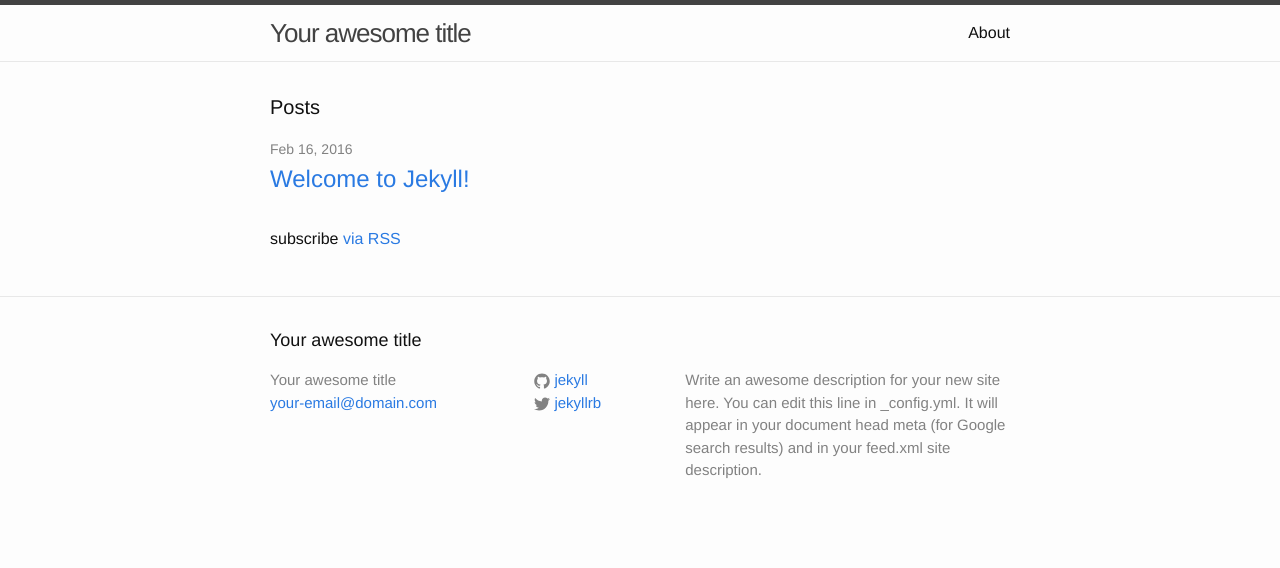
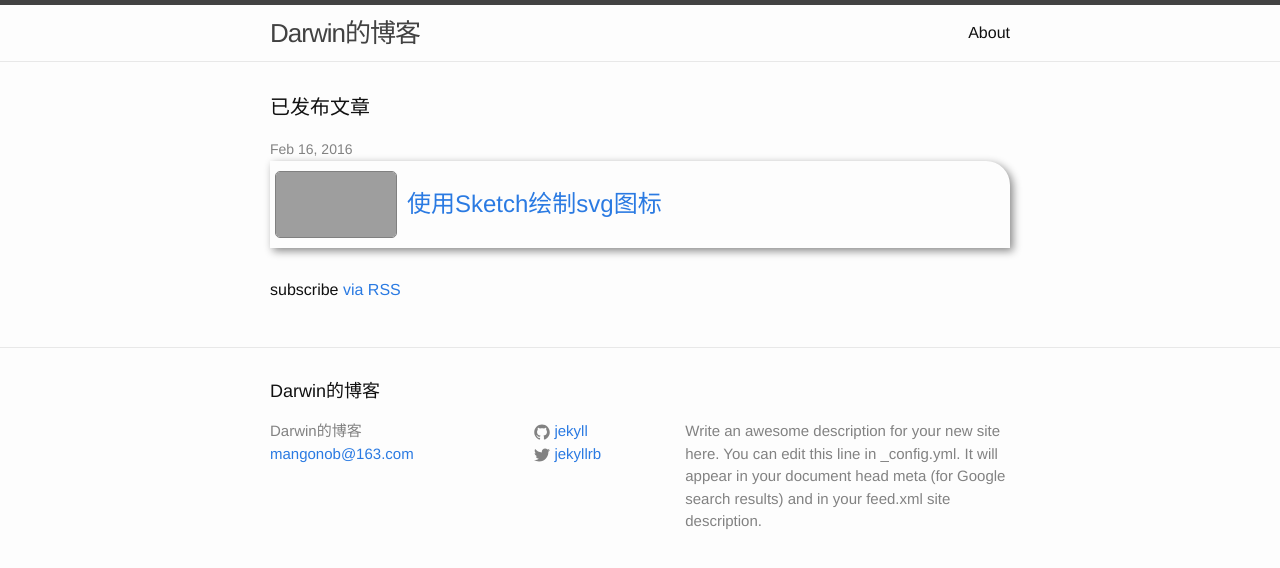
Before and after one commit to mangonob/mangonob.github.com, a Jekyll site: the page built from index.html, in a window 1280 px wide. Shown: the top 568 px of the page. Built offline with Jekyll 4.4.1, drawn with Linux system fonts in a browser that asks for light colours; grey boxes are pictures that could not be loaded.

Commit message:
make it better

```diff
--- a/_config.yml
+++ b/_config.yml
@@ -6,8 +6,8 @@
 # 'jekyll serve'. If you change this file, please restart the server process.
 
 # Site settings
-title: Your awesome title
-email: your-email@domain.com
+title: Darwin的博客
+email: mangonob@163.com
 description: > # this means to ignore newlines until "baseurl:"
   Write an awesome description for your new site here. You can edit this
   line in _config.yml. It will appear in your document head meta (for
--- a/_includes/header.html
+++ b/_includes/header.html
@@ -7,7 +7,7 @@
     <nav class="site-nav">
       <a href="#" class="menu-icon">
         <svg viewBox="0 0 18 15">
-          <path fill="#424242" d="M18,1.484c0,0.82-0.665,1.484-1.484,1.484H1.484C0.665,2.969,0,2.304,0,1.484l0,0C0,0.665,0.665,0,1.484,0 h15.031C17.335,0,18,0.665,18,1.484L18,1.484z"/>
+          <path fill="dd2323" d="M18,1.484c0,0.82-0.665,1.484-1.484,1.484H1.484C0.665,2.969,0,2.304,0,1.484l0,0C0,0.665,0.665,0,1.484,0 h15.031C17.335,0,18,0.665,18,1.484L18,1.484z"/>
           <path fill="#424242" d="M18,7.516C18,8.335,17.335,9,16.516,9H1.484C0.665,9,0,8.335,0,7.516l0,0c0-0.82,0.665-1.484,1.484-1.484 h15.031C17.335,6.031,18,6.696,18,7.516L18,7.516z"/>
           <path fill="#424242" d="M18,13.516C18,14.335,17.335,15,16.516,15H1.484C0.665,15,0,14.335,0,13.516l0,0 c0-0.82,0.665-1.484,1.484-1.484h15.031C17.335,12.031,18,12.696,18,13.516L18,13.516z"/>
         </svg>
--- a/_posts/2016-02-16-welcome-to-jekyll.markdown
+++ b/_posts/2016-02-16-welcome-to-jekyll.markdown
@@ -1,9 +1,13 @@
 ---
 layout: post
-title:  "Welcome to Jekyll!"
+title:  "使用Sketch绘制svg图标"
 date:   2016-02-16 23:15:28 +0800
+imgUrl: https://raw.githubusercontent.com/mangonob/image/master/src/thumb/2016-02-21-sketch-banner.png
 categories: jekyll update
 ---
+![图片](https://raw.githubusercontent.com/mangonob/image/master/src/2016-02-21-sketch-banner.png)
+
+
 You’ll find this post in your `_posts` directory. Go ahead and edit it and re-build the site to see your changes. You can rebuild the site in many different ways, but the most common way is to run `jekyll serve`, which launches a web server and auto-regenerates your site when a file is updated.
 
 To add new posts, simply add a file in the `_posts` directory that follows the convention `YYYY-MM-DD-name-of-post.ext` and includes the necessary front matter. Take a look at the source for this post to get an idea about how it works.
@@ -18,6 +22,16 @@ print_hi('Tom')
 #=> prints 'Hi, Tom' to STDOUT.
 {% endhighlight %}
 
+{% highlight c lineson %}
+#include <stdio.h>
+int main(int argc, char* argv[]){
+    printf("hello world!");
+    return 0;
+}
+{% endhighlight %}
+
+##OSX平台上的设计神器Sketch
+
 Check out the [Jekyll docs][jekyll-docs] for more info on how to get the most out of Jekyll. File all bugs/feature requests at [Jekyll’s GitHub repo][jekyll-gh]. If you have questions, you can ask them on [Jekyll Talk][jekyll-talk].
 
 [jekyll-docs]: http://jekyllrb.com/docs/home
--- a/about.md
+++ b/about.md
@@ -4,7 +4,13 @@ title: About
 permalink: /about/
 ---
 
-This is the base Jekyll theme. You can find out more info about customizing your Jekyll theme, as well as basic Jekyll usage documentation at [jekyllrb.com](http://jekyllrb.com/)
+> any you think, any you do
+
+####  记下一些学习过程中的心得体会，本博客托管在github page上，使用轻量级博客系统jekyll撰写，相关的文档可以参见[jekyllrb.com的官方网站](http://jekyllrb.com/)
+
+联系方式：QQ：534393806，e-mail：mangonob@163.com
+
+博客建立日期：2016年2月16日
 
 You can find the source code for the Jekyll new theme at:
 {% include icon-github.html username="jglovier" %} /
--- a/index.html
+++ b/index.html
@@ -4,16 +4,20 @@ layout: default
 
 <div class="home">
 
-  <h1 class="page-heading">Posts</h1>
+  <h1 class="page-heading">已发布文章</h1>
 
   <ul class="post-list">
     {% for post in site.posts %}
       <li>
         <span class="post-meta">{{ post.date | date: "%b %-d, %Y" }}</span>
 
-        <h2>
-          <a class="post-link" href="{{ post.url | prepend: site.baseurl }}">{{ post.title }}</a>
-        </h2>
+<div style="overflow:hidden; box-shadow: 3px 3px 8px #888888; padding:10px 5px 10px 5px; border-top-right-radius:24px; ">
+
+<div style="height:15px; width:100%; float:left; visibility:hidden;"></div>
+	<a href="{{ post.url | prepend: site.baseurl }}"><img src="{{post.imgUrl}}" style="width:120px; height:65px; border: 1px gray solid; margin-top:-15px; float:left; border-radius:5px; "></img></a>
+          <a style="display:inline; margin-left:10px; float:left;" class="post-link" href="{{ post.url | prepend: site.baseurl }}">{{ post.title }}</a>
+
+</div>
       </li>
     {% endfor %}
   </ul>
```
